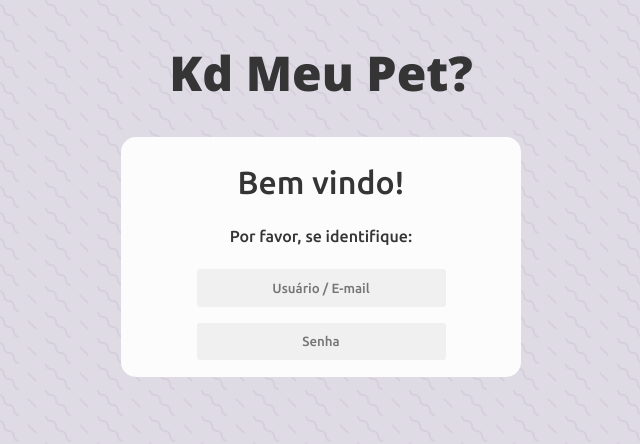
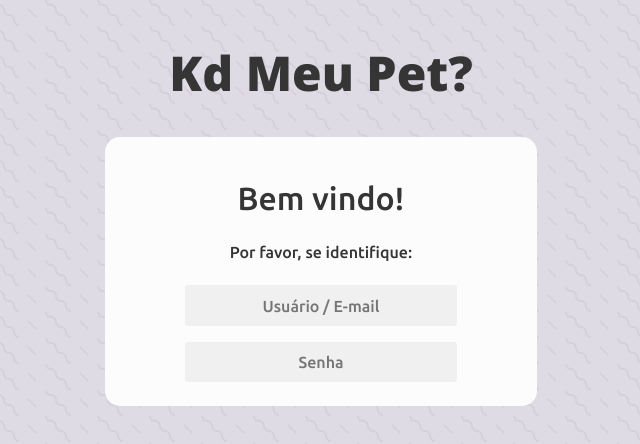
Before and after one commit to flwedu/kd-meu-pet-app, a React (Vite) app: page / in a window 1280 px wide. Shown: the top 444 px of the page, without its empty margins (319-959 px from the left). Built offline with nearby package versions, Linux system fonts and the light colour scheme.

Commit message:
feat: add styles to missing form component

```diff
--- a/src/styles/_classes.scss
+++ b/src/styles/_classes.scss
@@ -6,6 +6,10 @@
 
   &-col {
     flex-direction: column;
+  }
+
+  &-row {
+    flex-direction: row;
   }
 }
 
@@ -17,7 +21,9 @@
 
 .input {
   @include rounded(3px);
+  width: 15rem;
 
+  font-size: 1rem;
   background-color: $color--grey-100;
   margin: 0.5rem;
   text-align: center;
@@ -25,14 +31,21 @@
 }
 
 .form {
-  &-login {
-    @include size(25rem, 15rem);
+  width: 25rem;
+  min-height: min-content;
+  padding: 1rem;
+  margin: 2rem;
 
-    text-align: center;
-    background-color: $color--light-100;
-  }
+  text-align: center;
+  background-color: $color--light-100;
 }
 
 .rounded {
   @include rounded(15px);
 }
+
+// Specific
+.radio-group {
+  font-size: 2rem;
+  align-items: center;
+}
--- a/src/styles/_fonts.scss
+++ b/src/styles/_fonts.scss
@@ -10,7 +10,9 @@
 
 h2,
 p,
-input {
+input,
+textarea,
+span {
   font-family: "Ubuntu", sans-serif;
 }
 
--- a/src/styles/index.scss
+++ b/src/styles/index.scss
@@ -11,3 +11,7 @@
 * {
   color: $color--grey-700;
 }
+
+textarea {
+  resize: vertical;
+}
```
